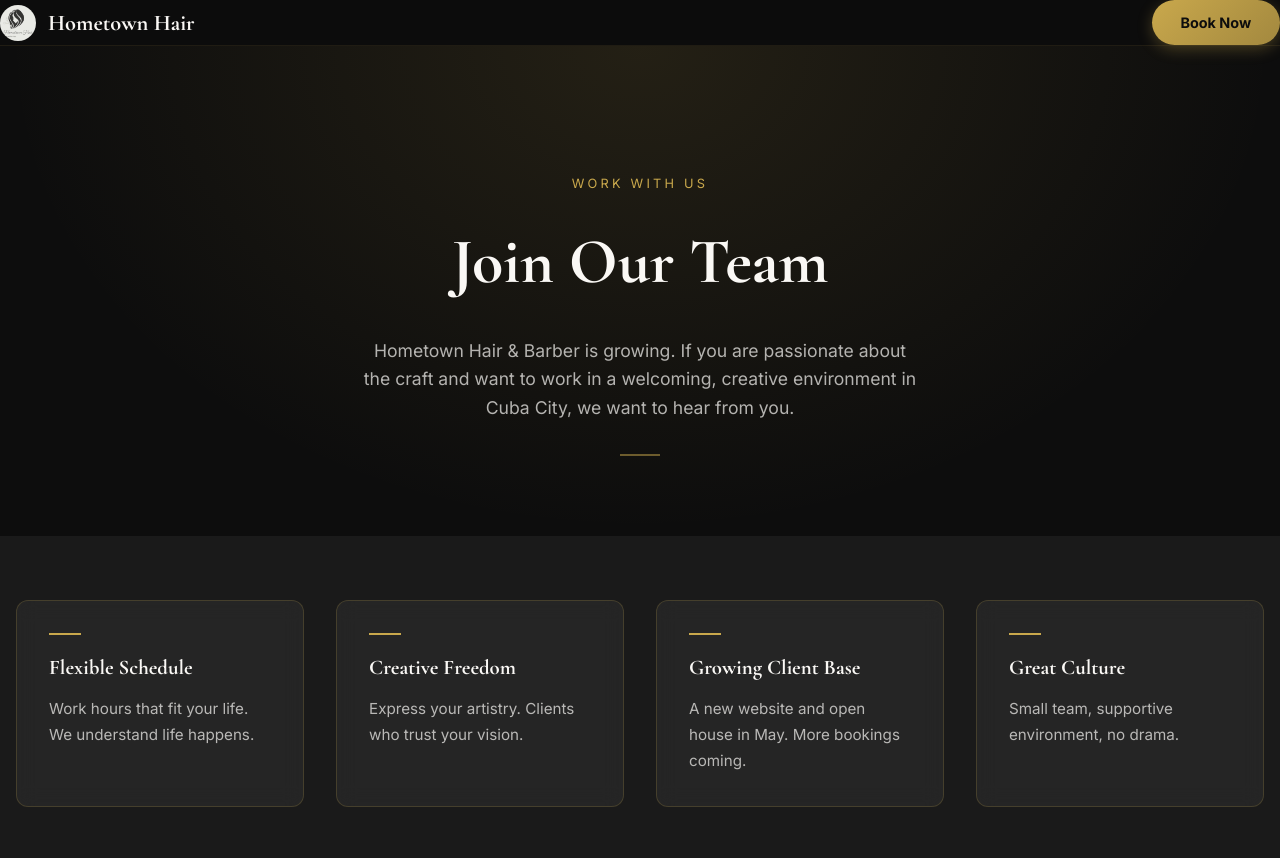
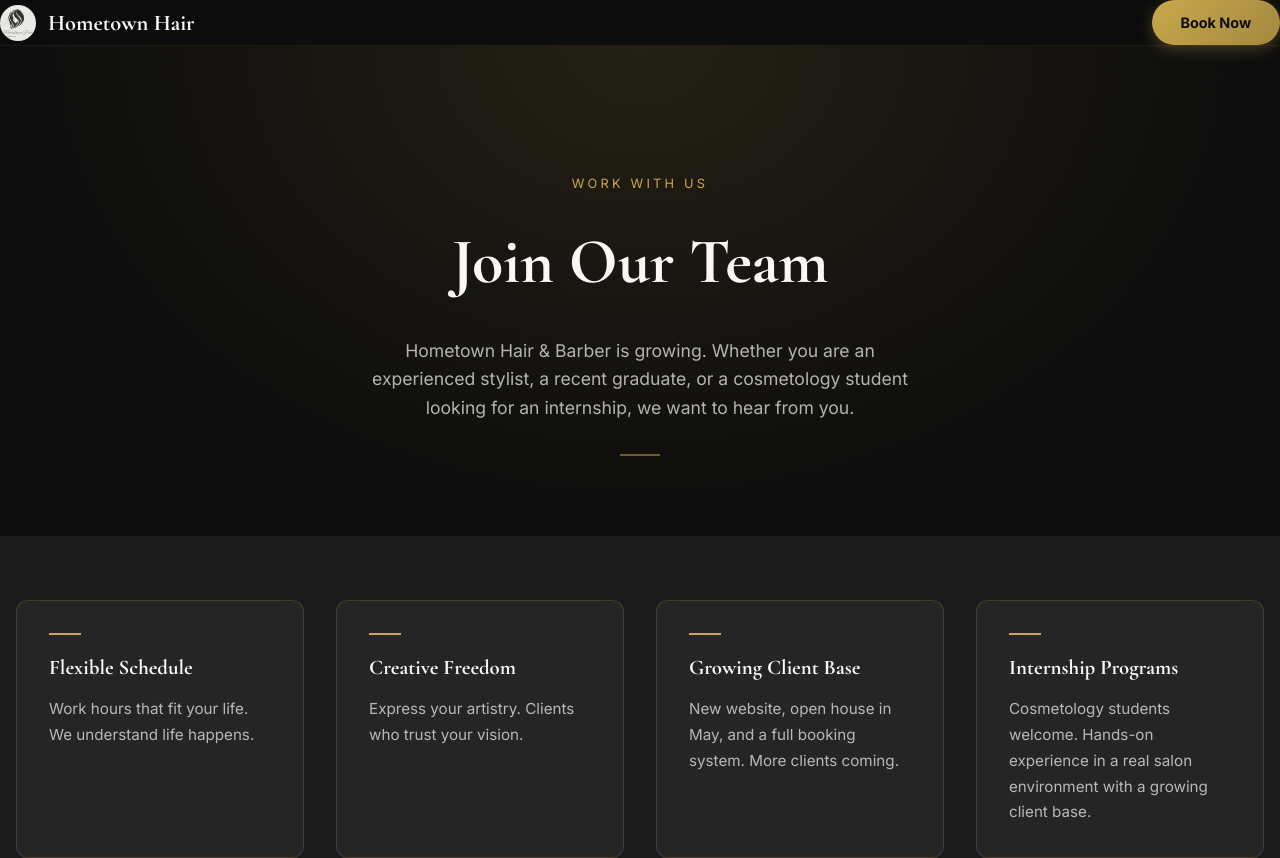
Before and after one commit to lucasseifert113/hometownhair, a Next.js app: page /careers in a window 1280 px wide. Shown: the top 858 px of the page. Built offline with nearby package versions, Linux system fonts and the light colour scheme.

Commit message:
Update services (remove perms, add barber), careers page internship focus

```diff
--- a/app/careers/page.tsx
+++ b/app/careers/page.tsx
@@ -66,7 +66,7 @@ export default function Careers() {
           Join Our Team
         </h1>
         <p style={{ color: 'rgba(250,248,245,0.7)', fontSize: '1.1rem', maxWidth: 560, margin: '0 auto 2rem' }}>
-          Hometown Hair & Barber is growing. If you are passionate about the craft and want to work in a welcoming, creative environment in Cuba City, we want to hear from you.
+          Hometown Hair & Barber is growing. Whether you are an experienced stylist, a recent graduate, or a cosmetology student looking for an internship, we want to hear from you.
         </p>
         <div style={{ width: 40, height: 2, background: '#C9A84C', margin: '0 auto', opacity: 0.5 }} />
       </section>
@@ -78,8 +78,8 @@ export default function Careers() {
             {[
               { title: 'Flexible Schedule', desc: 'Work hours that fit your life. We understand life happens.' },
               { title: 'Creative Freedom', desc: 'Express your artistry. Clients who trust your vision.' },
-              { title: 'Growing Client Base', desc: 'A new website and open house in May. More bookings coming.' },
-              { title: 'Great Culture', desc: 'Small team, supportive environment, no drama.' },
+              { title: 'Growing Client Base', desc: 'New website, open house in May, and a full booking system. More clients coming.' },
+              { title: 'Internship Programs', desc: 'Cosmetology students welcome. Hands-on experience in a real salon environment with a growing client base.' },
             ].map((item, i) => (
               <div key={i} className="glass-card" style={{ padding: '2rem' }}>
                 <div style={{ width: 32, height: 2, background: '#C9A84C', marginBottom: '1rem' }} />
@@ -128,6 +128,7 @@ export default function Careers() {
                   <option>Barber</option>
                   <option>Colorist</option>
                   <option>Salon Assistant</option>
+                  <option>Cosmetology Intern</option>
                   <option>Other</option>
                 </select>
               </div>
--- a/app/page.tsx
+++ b/app/page.tsx
@@ -110,7 +110,7 @@ export default function Home() {
               { icon: <svg width="32" height="32" viewBox="0 0 24 24" fill="none" stroke="#C9A84C" strokeWidth="1.5"><circle cx="12" cy="12" r="10"/><path d="M8 12h8M12 8v8"/></svg>, title: 'Color Services', items: ['Balayage & Highlights', 'Full Color', 'Color Correction'] },
               { icon: <svg width="32" height="32" viewBox="0 0 24 24" fill="none" stroke="#C9A84C" strokeWidth="1.5"><path d="M6 3l6 9 6-9M6 3C4.9 3 4 3.9 4 5s.9 2 2 2 2-.9 2-2-.9-2-2-2zm12 0c-1.1 0-2 .9-2 2s.9 2 2 2 2-.9 2-2-.9-2-2-2zM6 21c1.1 0 2-.9 2-2s-.9-2-2-2-2 .9-2 2 .9 2 2 2zm12 0c1.1 0 2-.9 2-2s-.9-2-2-2-2 .9-2 2 .9 2 2 2z"/></svg>, title: 'Cuts & Styles', items: ['Bobs & Layers', 'Pixie Cuts', 'Long Layers'] },
               { icon: <svg width="32" height="32" viewBox="0 0 24 24" fill="none" stroke="#C9A84C" strokeWidth="1.5"><path d="M12 2C6.48 2 2 6.48 2 12s4.48 10 10 10 10-4.48 10-10S17.52 2 12 2zm0 3c1.66 0 3 1.34 3 3s-1.34 3-3 3-3-1.34-3-3 1.34-3 3-3zm0 14.2c-2.5 0-4.71-1.28-6-3.22.03-1.99 4-3.08 6-3.08 1.99 0 5.97 1.09 6 3.08-1.29 1.94-3.5 3.22-6 3.22z"/></svg>, title: 'Bridal & Events', items: ['Bridal Styling', 'Event Updos', 'Trial Sessions'] },
-              { icon: <svg width="32" height="32" viewBox="0 0 24 24" fill="none" stroke="#C9A84C" strokeWidth="1.5"><polygon points="12,2 15.09,8.26 22,9.27 17,14.14 18.18,21.02 12,17.77 5.82,21.02 7,14.14 2,9.27 8.91,8.26"/></svg>, title: 'Specialty Services', items: ['Perms & Waves', 'Braids & Specialty', 'Barber Services'] },
+              { icon: <svg width="32" height="32" viewBox="0 0 24 24" fill="none" stroke="#C9A84C" strokeWidth="1.5"><polygon points="12,2 15.09,8.26 22,9.27 17,14.14 18.18,21.02 12,17.77 5.82,21.02 7,14.14 2,9.27 8.91,8.26"/></svg>, title: 'Barber Services', items: ['Straight Razor Beard', 'Clipper Cuts', 'Beard Shaping'] },
             ].map((card, i) => (
               <div key={i} className={`glass-card service-card p-8 reveal reveal-up`} style={{ transitionDelay: `${i * 0.1}s` }}>
                 <div style={{ marginBottom: '1rem' }}>{card.icon}</div>
```
